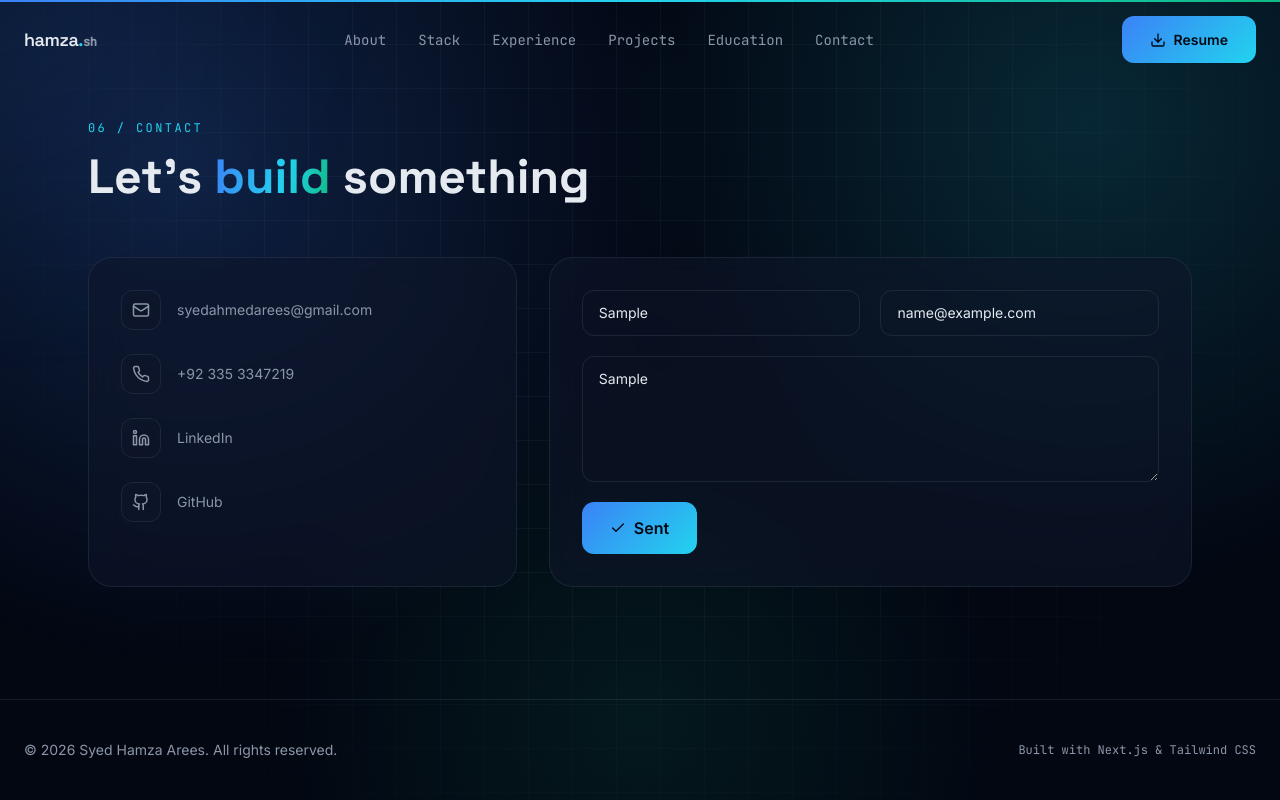
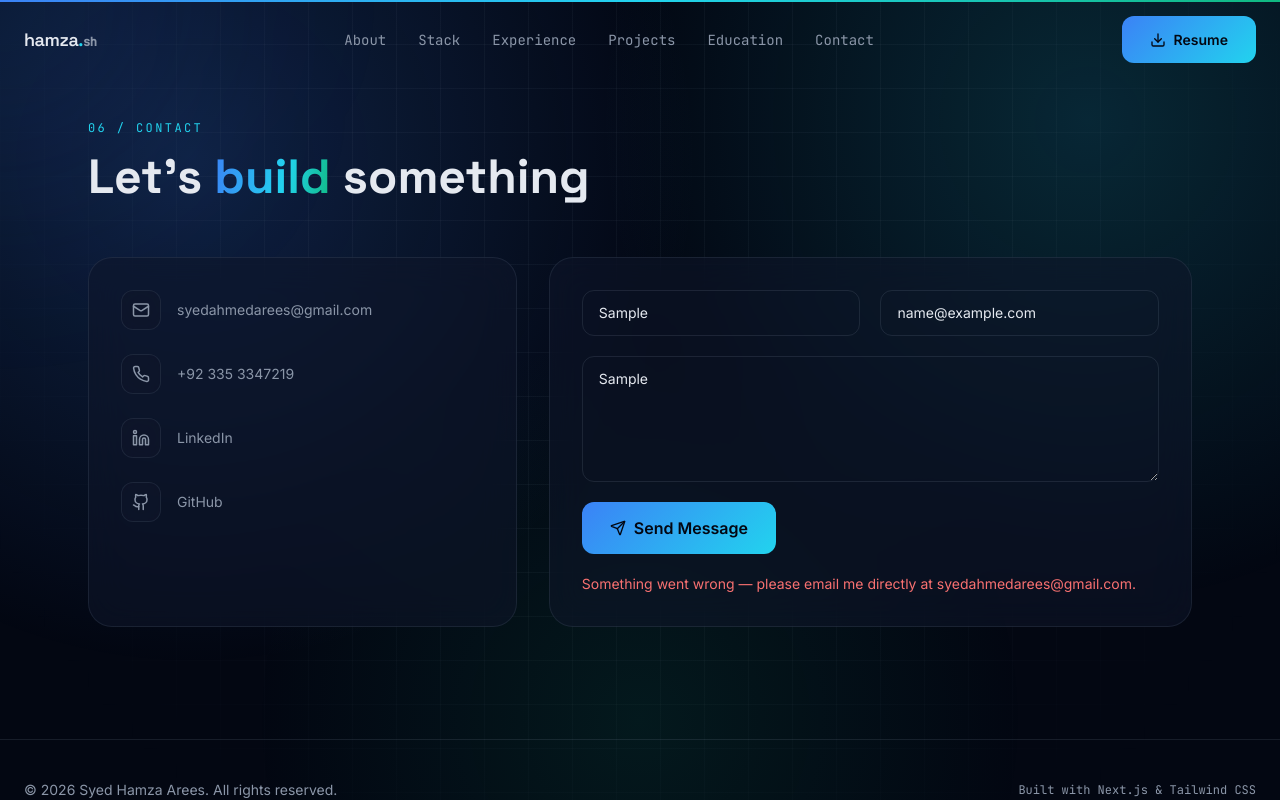
Before and after one commit to syedhamzaarees/hamza-portfolio, a Next.js app in the folder hamza-portfolio/: page / in a window 1280 px wide. Both pictures are taken after typing "Sample", "name@example.com", "Sample" into the empty fields and a click on the button "Send Message". Shown: the part 5238-6038 px from the top of the page. Built offline with nearby package versions, Linux system fonts and the light colour scheme.

Commit message:
Contact.tsx

```diff
--- a/hamza-portfolio/src/components/Contact.tsx
+++ b/hamza-portfolio/src/components/Contact.tsx
@@ -2,8 +2,13 @@
 
 import { useState } from "react";
 import { motion } from "framer-motion";
-import { Mail, Phone, Linkedin, Github, Send, Check } from "lucide-react";
+import emailjs from "@emailjs/browser";
+import { Mail, Phone, Linkedin, Github, Send, Check, Loader2 } from "lucide-react";
 import { personalInfo } from "@/data/portfolio";
+
+const EMAILJS_SERVICE_ID = "service_nb351rf";
+const EMAILJS_TEMPLATE_ID = "template_nyo8cdv";
+const EMAILJS_PUBLIC_KEY = "YESmgTh6HUFG7Rd4u";
 
 const contactLinks = [
   { icon: Mail, label: personalInfo.email, href: `mailto:${personalInfo.email}` },
@@ -13,13 +18,26 @@ const contactLinks = [
 ];
 
 export default function Contact() {
-  const [status, setStatus] = useState<"idle" | "sent">("idle");
+  const [status, setStatus] = useState<"idle" | "sending" | "sent" | "error">(
+    "idle"
+  );
 
-  // NOTE: wire this up to EmailJS (or any form backend) before going live.
-  // See README.md — "Connecting the contact form" for the 3-step setup.
-  function handleSubmit(e: React.FormEvent<HTMLFormElement>) {
+  async function handleSubmit(e: React.FormEvent<HTMLFormElement>) {
     e.preventDefault();
-    setStatus("sent");
+    setStatus("sending");
+    try {
+      await emailjs.sendForm(
+        EMAILJS_SERVICE_ID,
+        EMAILJS_TEMPLATE_ID,
+        e.currentTarget,
+        { publicKey: EMAILJS_PUBLIC_KEY }
+      );
+      setStatus("sent");
+      e.currentTarget.reset();
+    } catch (err) {
+      console.error("EmailJS error:", err);
+      setStatus("error");
+    }
   }
 
   return (
@@ -63,12 +81,14 @@ export default function Contact() {
           <div className="grid gap-5 sm:grid-cols-2">
             <input
               required
+              name="name"
               type="text"
               placeholder="Your name"
               className="rounded-xl border border-line bg-transparent px-4 py-3 text-sm outline-none placeholder:text-muted focus:border-secondary"
             />
             <input
               required
+              name="email"
               type="email"
               placeholder="Your email"
               className="rounded-xl border border-line bg-transparent px-4 py-3 text-sm outline-none placeholder:text-muted focus:border-secondary"
@@ -76,21 +96,38 @@ export default function Contact() {
           </div>
           <textarea
             required
+            name="message"
             rows={5}
             placeholder="Tell me about the role or project..."
             className="rounded-xl border border-line bg-transparent px-4 py-3 text-sm outline-none placeholder:text-muted focus:border-secondary"
           />
-          <button type="submit" className="btn-primary self-start">
-            {status === "sent" ? (
+          <button
+            type="submit"
+            disabled={status === "sending"}
+            className="btn-primary self-start disabled:opacity-60"
+          >
+            {status === "sending" && (
               <>
-                <Check size={16} /> Sent
+                <Loader2 size={16} className="animate-spin" /> Sending...
               </>
-            ) : (
+            )}
+            {status === "sent" && (
+              <>
+                <Check size={16} /> Sent — I'll reply soon
+              </>
+            )}
+            {(status === "idle" || status === "error") && (
               <>
                 <Send size={16} /> Send Message
               </>
             )}
           </button>
+          {status === "error" && (
+            <p className="text-sm text-red-400">
+              Something went wrong — please email me directly at{" "}
+              {personalInfo.email}.
+            </p>
+          )}
         </motion.form>
       </div>
     </section>
```
